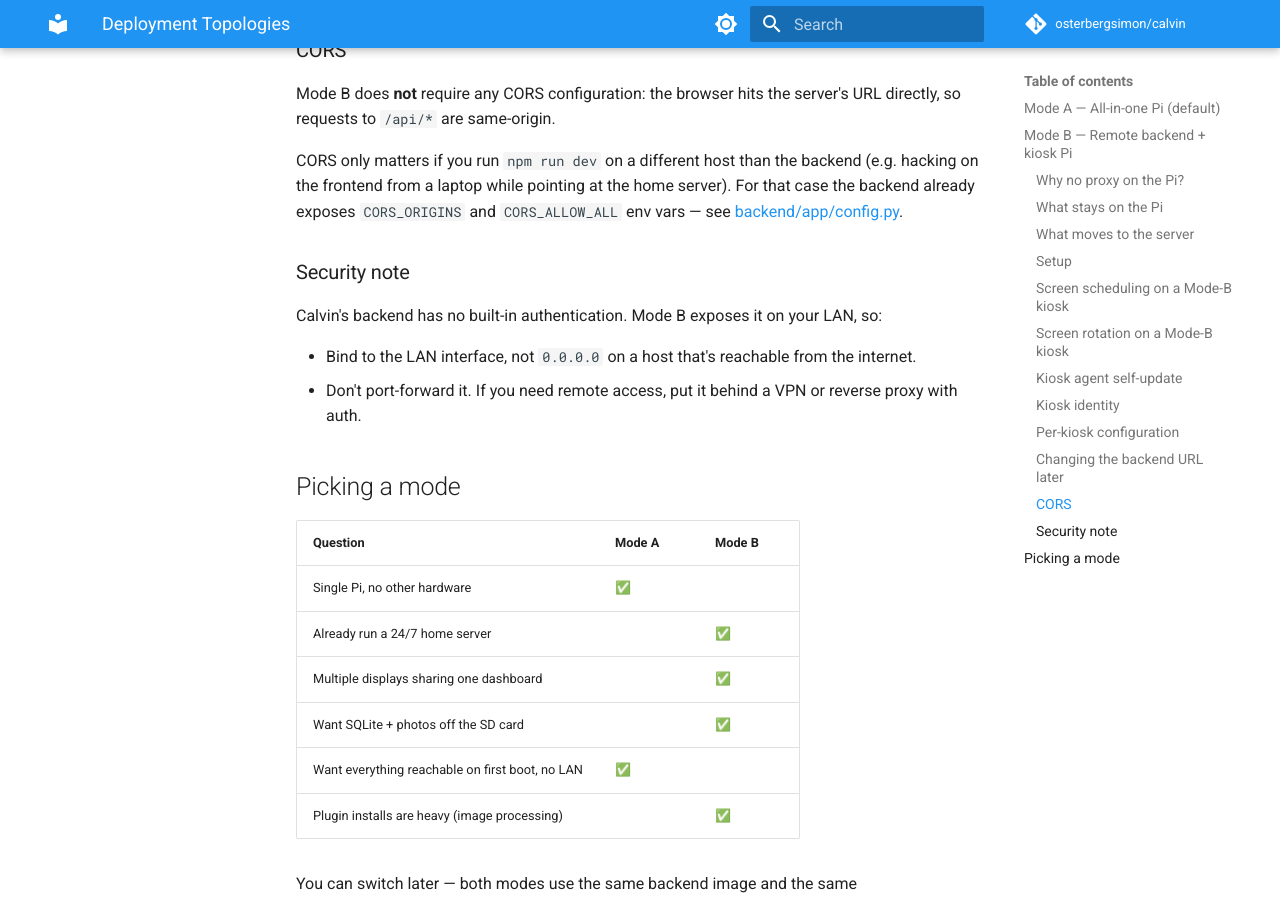
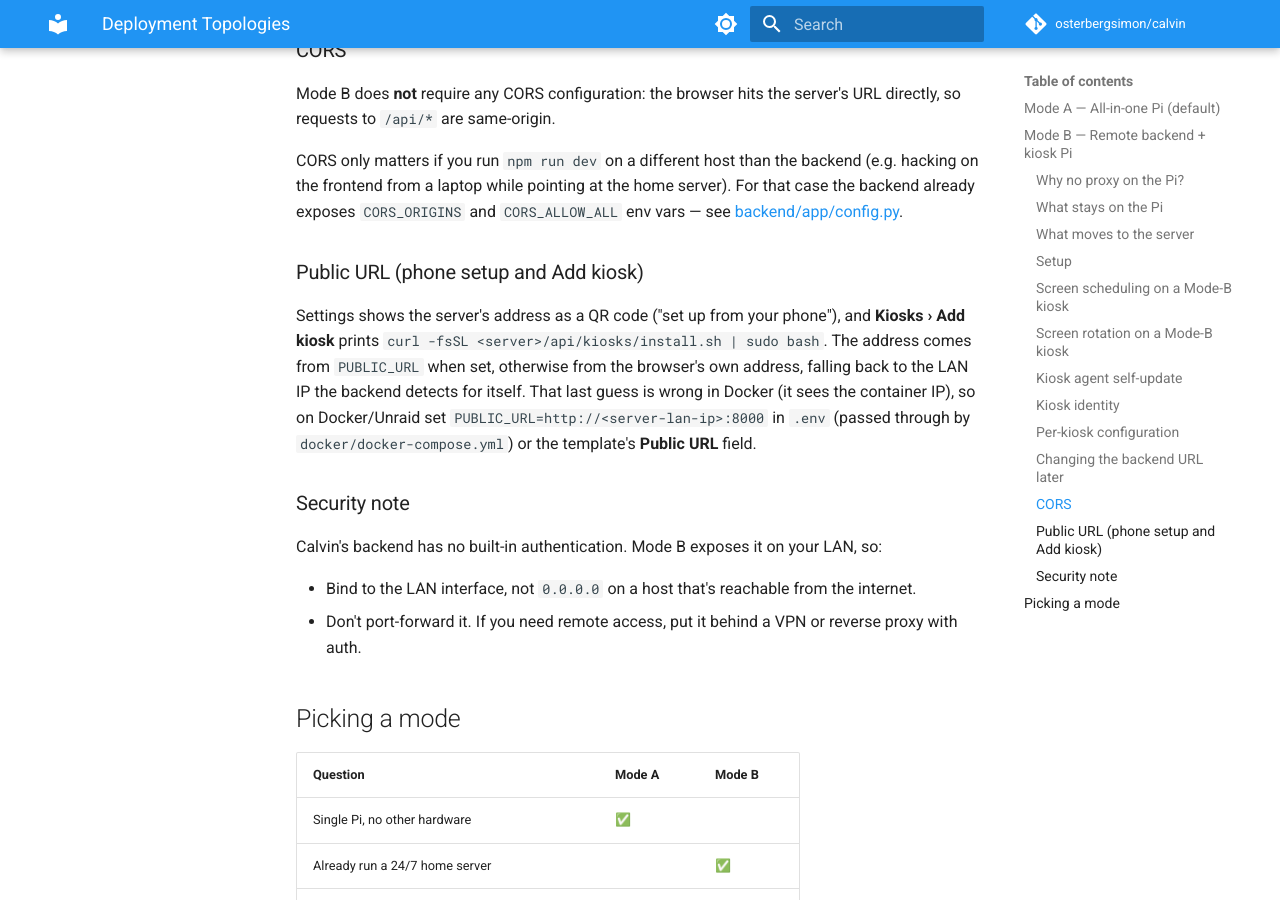
Before and after one commit to osterbergsimon/calvin, an MkDocs documentation site: the page built from docs/setup/DEPLOYMENT_TOPOLOGIES.md, in a window 1280 px wide and 900 px high, scrolled down 5457 px. Built offline with MkDocs 1.6.1 and Material for MkDocs 9.7.7, drawn with Linux system fonts in a browser that asks for light colours; comment, search, counter and statistics services are not loaded.

Commit message:
fix(deploy): pass PUBLIC_URL through docker-compose and the Unraid template (CLV-11 review)
PUBLIC_URL set in .env never reached the container because compose passes an
explicit environment list. Adds it to compose and a Public URL field to the
Unraid template, documents it, and guards all three with a test.

```diff
--- a/docs/setup/DEPLOYMENT_TOPOLOGIES.md
+++ b/docs/setup/DEPLOYMENT_TOPOLOGIES.md
@@ -253,6 +253,16 @@
 `CORS_ORIGINS` and `CORS_ALLOW_ALL` env vars — see
 [backend/app/config.py](../../backend/app/config.py).
 
+### Public URL (phone setup and Add kiosk)
+
+Settings shows the server's address as a QR code ("set up from your phone"),
+and **Kiosks › Add kiosk** prints `curl -fsSL <server>/api/kiosks/install.sh | sudo bash`.
+The address comes from `PUBLIC_URL` when set, otherwise from the browser's own
+address, falling back to the LAN IP the backend detects for itself. That last
+guess is wrong in Docker (it sees the container IP), so on Docker/Unraid set
+`PUBLIC_URL=http://<server-lan-ip>:8000` in `.env` (passed through by
+`docker/docker-compose.yml`) or the template's **Public URL** field.
+
 ### Security note
 
 Calvin's backend has no built-in authentication. Mode B exposes it on
```
Also changed, not shown: docs/setup/UNRAID.md (+6 -1 lines), 3 other files.
